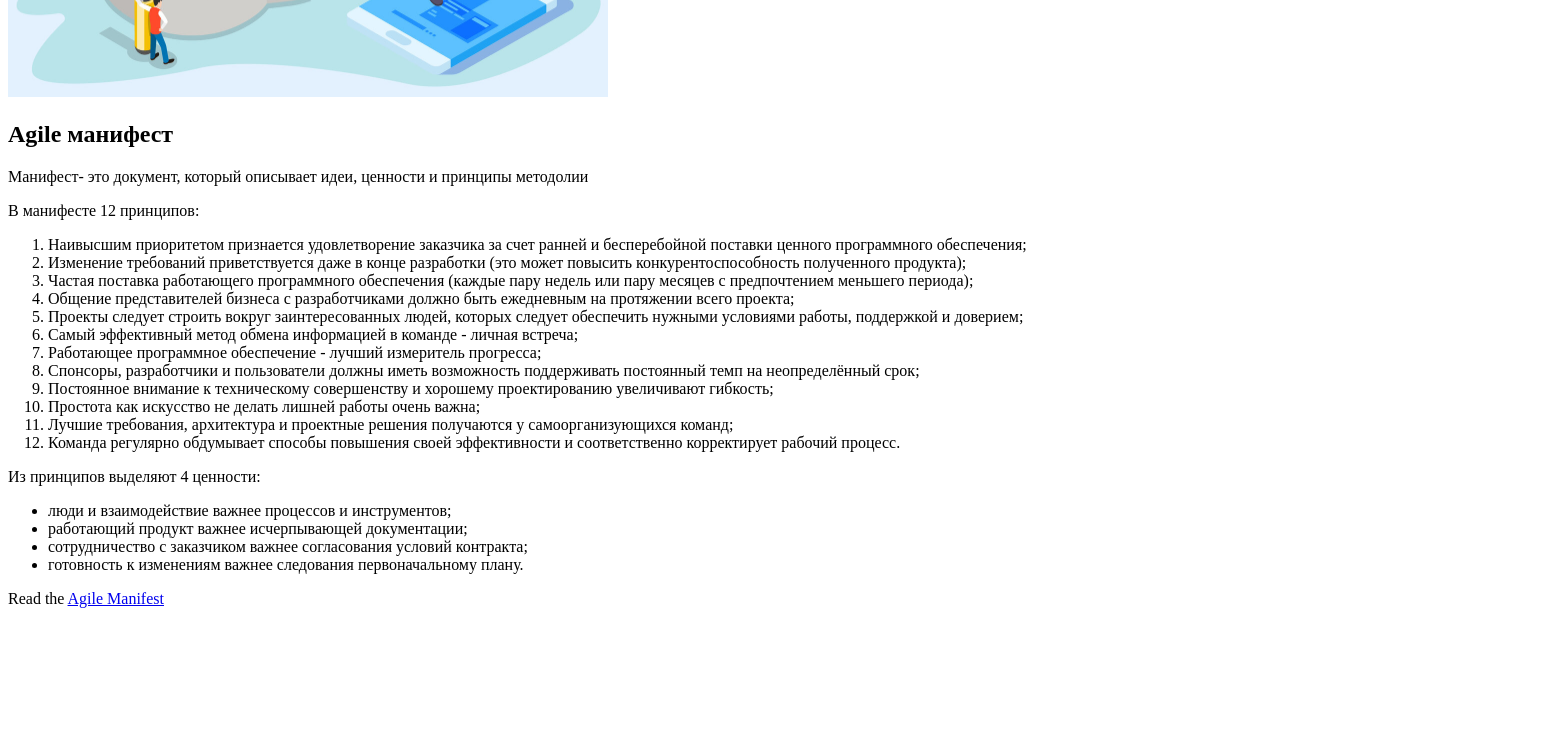
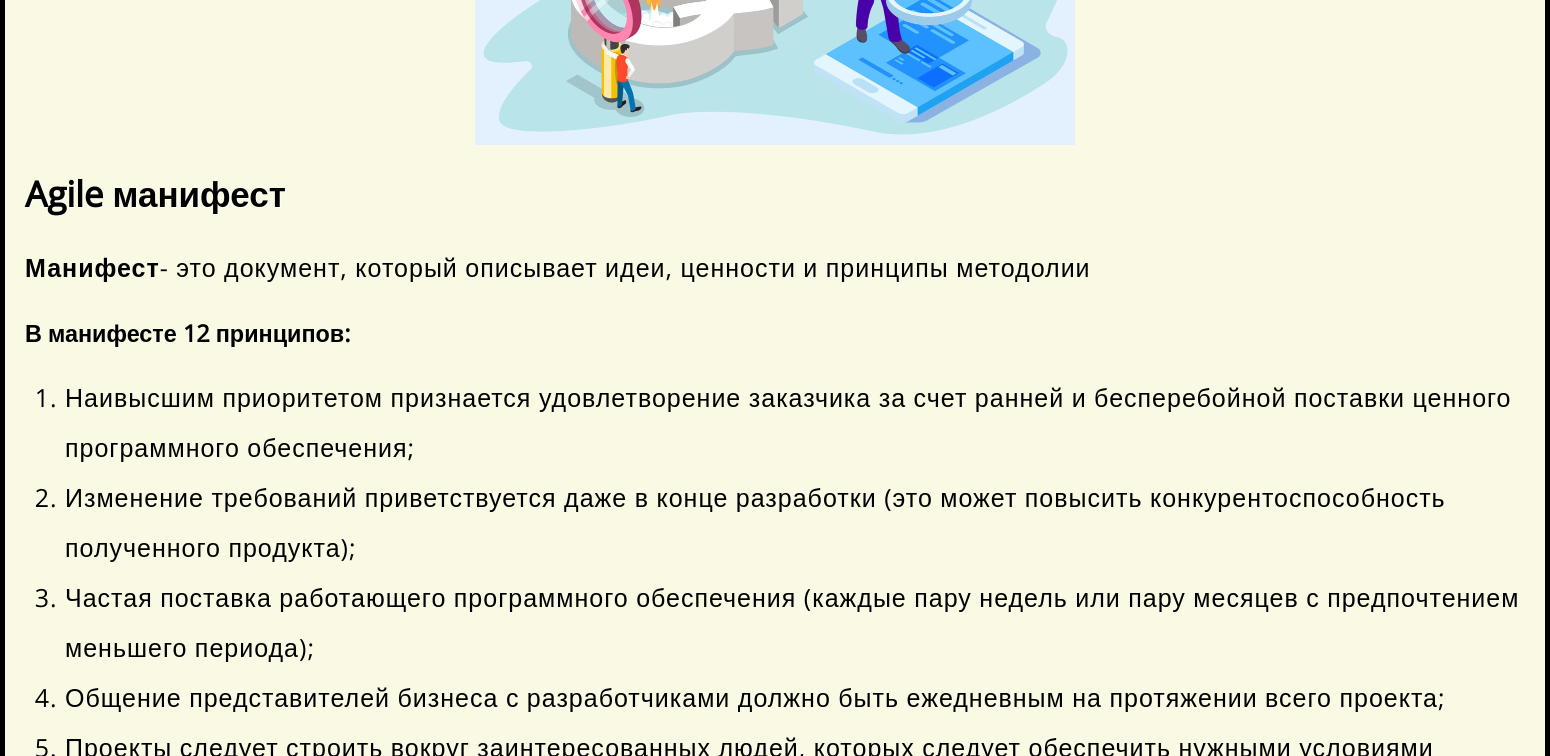
Before and after one commit to BunosOksana/For-perfomance-review, a plain HTML site: page index.html in a window 1280 px wide. Shown: the part 320-1076 px from the top of the page, 1550 px wide, since content can reach past the window. Before the commit the page ends 944 px from the top, so only its background shows below. Drawn offline with nearby package versions, Linux system fonts and the light colour scheme.

Commit message:
Update index.html

```diff
--- a/index.html
+++ b/index.html
@@ -3,15 +3,18 @@
   <head>
     <meta charset="utf-8" />
     <title>myTestPage</title>
+    <link href="http://fonts.googleapis.com/css?family=Open+Sans" rel="stylesheet" type="text/css">
+    <link href="style.css" rel="stylesheet" type="text/css">
   </head>
   <body>
     <h1>For perfomance review</h1>
     <img src="scale_1200.jpg" alt="рисунок QA" width="600" />
+    <p></p>
     <h2>Agile манифест</h2>
+    <p><strong>Манифест</strong>- это документ, который описывает идеи, ценности и принципы методолии</p>
 
-    <p>Манифест- это документ, который описывает идеи, ценности и принципы методолии</p>
 
-   <p>В манифесте 12 принципов:</p>
+   <h3>В манифесте 12 принципов:</h3>
 
     <ol> <!-- changed to list in the tutorial -->
       <li>Наивысшим приоритетом признается удовлетворение заказчика за счет ранней и бесперебойной поставки ценного программного обеспечения;</li>
@@ -28,7 +31,7 @@
       <li>Команда регулярно обдумывает способы повышения своей эффективности и соответственно корректирует рабочий процесс.</li>
     </ol>
 
-    <p>Из принципов выделяют 4 ценности:</p>
+    <h3>Из принципов выделяют 4 ценности:</h3>
 
    <ul> <!-- changed to list in the tutorial -->
       <li>люди и взаимодействие важнее процессов и инструментов;</li>
```
